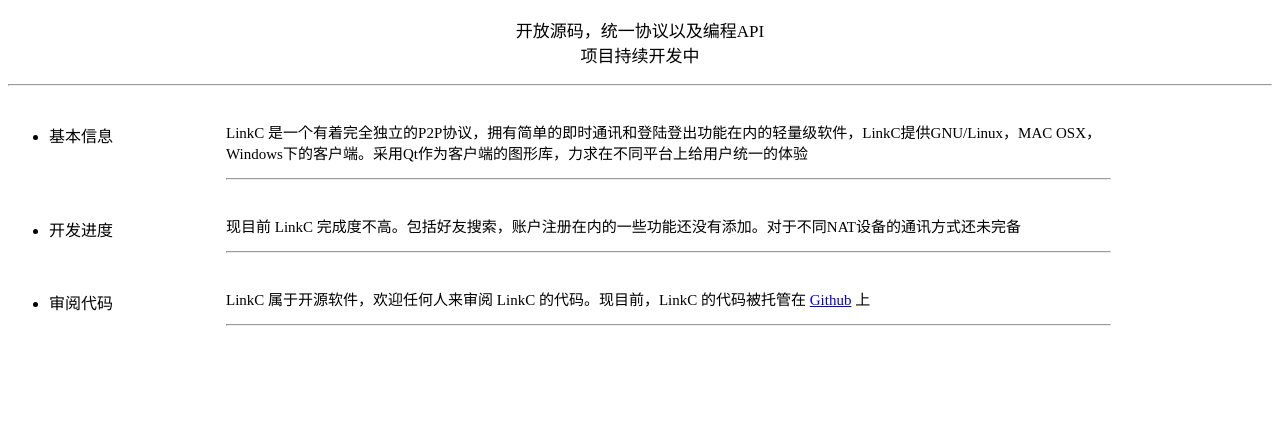
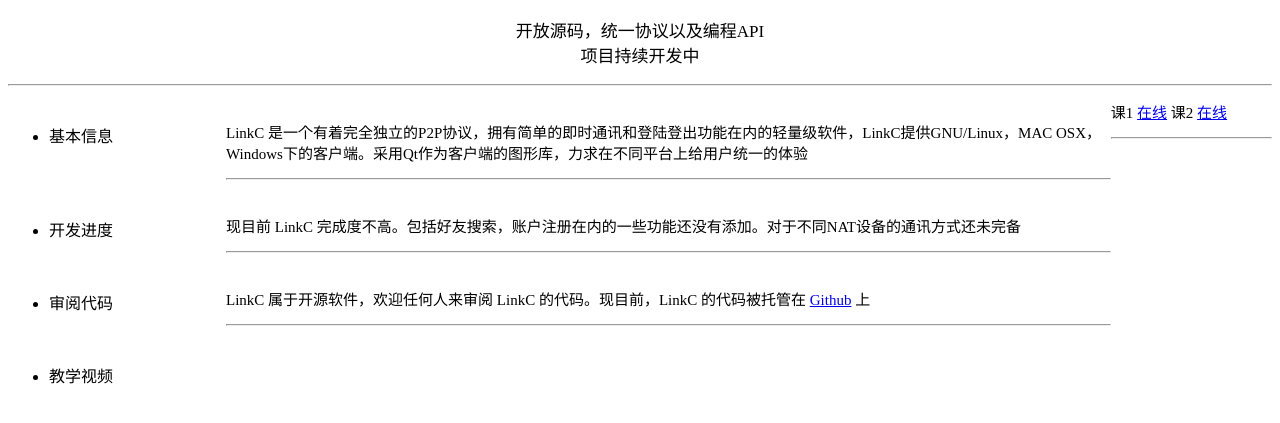
Before and after one commit to Trickness/LinkCHomePage, a plain HTML site: page web/index.html in a window 1280 px wide. Shown: the part 55-478 px from the top of the page. Drawn offline with Linux system fonts and the light colour scheme.

Commit message:
视频在线

```diff
--- a/web/index.html
+++ b/web/index.html
@@ -67,5 +67,16 @@
             </p>
             <hr/>
         </div>
+        <div id="left_frame">
+            <ul>
+                <li> 教学视频</li>
+            </ul>
+        </div>
+        <div if="main_content">
+            <p style="font-size:15;text-align:left">
+                课1 <a href="ftp://www.linkc.org/teach_video/lesson1.html">在线</a> 课2 <a href="ftp://www.linkc.org/teach_video/lesson2.html">在线</a>
+            </p>
+            <hr/>
+        </div>
     </body>
 </html>
```
